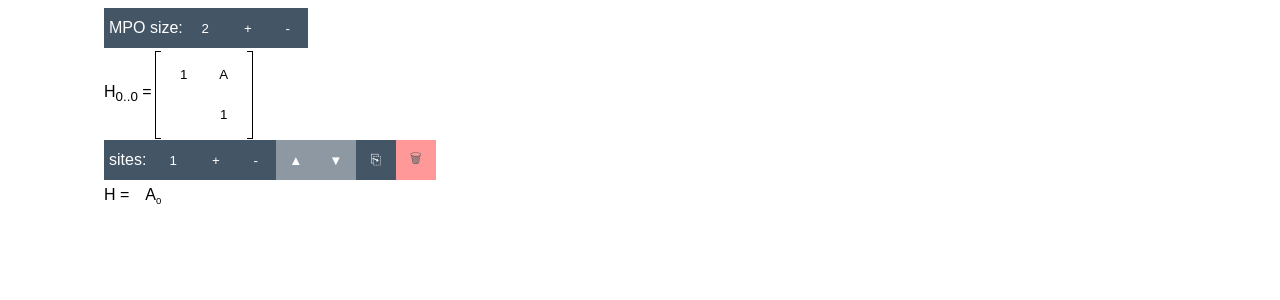
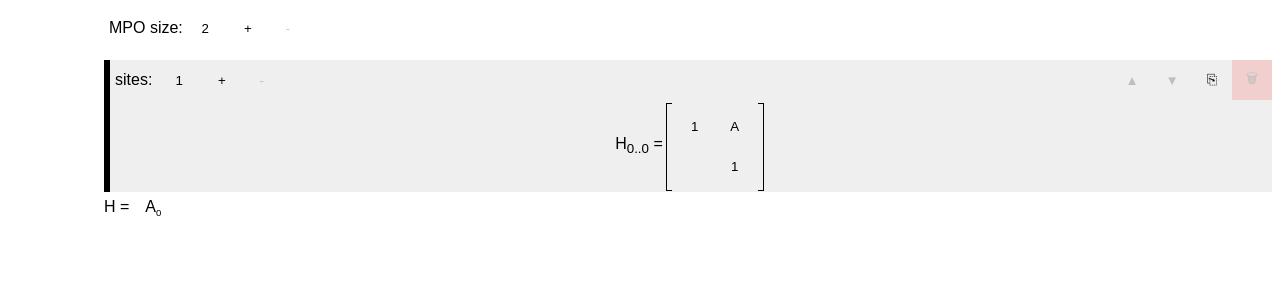
Before and after one commit to pulkin/mpo-constructor, a React (Create React App) app: page / in a window 1280 px wide. Shown: the top 300 px of the page. Built offline with nearby package versions, Linux system fonts and the light colour scheme.

Commit message:
minor fixes and layout adjustments

```diff
--- a/src/App.js
+++ b/src/App.js
@@ -80,7 +80,8 @@ class MainPanel extends React.Component {
             ["1", "A"],
             ["", "1"]
           ],
-          copies: 1
+          copies: 1,
+          uid: 0,
         }
       ]
     };
@@ -89,15 +90,25 @@ class MainPanel extends React.Component {
 
   handleUpdate(ix, board, len) {
     let new_mpo = [...this.state.mpo];
-    new_mpo[ix] = { matrix: board, copies: len };
+    new_mpo[ix].matrix = board;
+    new_mpo[ix].copies = len;
     this.setState({ mpo: new_mpo });
   }
 
   handleClone(ix) {
     let new_mpo = [...this.state.mpo];
-    new_mpo.splice(ix, 0, {
+
+    // Determine unoccupied color
+    let slots = [];
+    new_mpo.forEach(mpo => {slots[mpo.uid] = true});
+    let i = 0;
+    for (i=0; i<slots.length; i++) if (slots[i] === undefined) break;
+    console.log(new_mpo, slots, i);
+
+    new_mpo.splice(ix + 1, 0, {
       copies: 1,
-      matrix: resizeBoard(new_mpo[ix].matrix)
+      matrix: resizeBoard(new_mpo[ix].matrix),
+      uid: i,
     });
     this.setState({ mpo: new_mpo });
   }
@@ -119,7 +130,8 @@ class MainPanel extends React.Component {
       mpo: this.state.mpo.map((el) => {
         return {
           copies: el.copies,
-          matrix: resizeBoard(el.matrix, new_size)
+          matrix: resizeBoard(el.matrix, new_size),
+          uid: el.uid,
         };
       })
     });
@@ -159,6 +171,7 @@ class MainPanel extends React.Component {
               handleMoveUp={this.handleSwap.bind(this, ix, ix - 1)}
               handleMoveDown={this.handleSwap.bind(this, ix, ix + 1)}
               mTerms={default_operators}
+              accent={mpo.uid}
               deleteable={this.state.mpo.length > 1}
               canMoveUp={ix > 0}
               canMoveDown={ix < this.state.mpo.length - 1}
--- a/src/Cell.js
+++ b/src/Cell.js
@@ -152,7 +152,46 @@ export class Board extends React.Component {
     }
     this.boardItems = board_items;
     return (
-      <div className="board-wrapper">
+      <div className={"board-wrapper accent-" + this.props.accent}>
+        <div className="board-wrapper-controls">
+          <NumberScroll
+            min="1"
+            max="99"
+            onChange={this.handleSiteLenUpdate}
+            label="sites: "
+          />
+          <button
+            className="cell push"
+            title="Swap upwards"
+            onClick={this.props.handleMoveUp}
+            disabled={!this.props.canMoveUp}
+          >
+            ▲
+          </button>
+          <button
+            className="cell"
+            title="Swap downwards"
+            onClick={this.props.handleMoveDown}
+            disabled={!this.props.canMoveDown}
+          >
+            ▼
+          </button>
+          <button
+            className="cell"
+            title="Duplicate"
+            onClick={this.props.handleClone}
+          >
+            ⎘
+          </button>
+          <button
+            className="cell cell-caution"
+            title="Remove"
+            onClick={this.props.handleDelete}
+            disabled={!this.props.deleteable}
+          >
+            🗑
+          </button>
+        </div>
         <div className="board-wrapper-equation">
           <div className="board-title">
             <p>
@@ -170,41 +209,6 @@ export class Board extends React.Component {
             <div className="board-rbracket" />
           </div>
         </div>
-        <div className="board-wrapper-equation">
-          <NumberScroll
-            min="1"
-            max="99"
-            onChange={this.handleSiteLenUpdate}
-            label="sites: "
-          />
-          <button
-            className="cell cell-special"
-            onClick={this.props.handleMoveUp}
-            disabled={!this.props.canMoveUp}
-          >
-            ▲
-          </button>
-          <button
-            className="cell cell-special"
-            onClick={this.props.handleMoveDown}
-            disabled={!this.props.canMoveDown}
-          >
-            ▼
-          </button>
-          <button
-            className="cell cell-special"
-            onClick={this.props.handleClone}
-          >
-            ⎘
-          </button>
-          <button
-            className="cell cell-caution"
-            onClick={this.props.handleDelete}
-            disabled={!this.props.deleteable}
-          >
-            🗑
-          </button>
-        </div>
       </div>
     );
   }
--- a/src/NumberScroll.js
+++ b/src/NumberScroll.js
@@ -80,7 +80,7 @@ export default class NumberScroll extends React.Component {
   }
 
   render() {
-    let classes = "scroll-container cell-flex cell-special";
+    let classes = "scroll-container cell-flex";
     if (this.state.val !== this.state.visible_val)
       classes = classes + " scroll-container-invalid";
     return (
@@ -96,10 +96,18 @@ export default class NumberScroll extends React.Component {
           onChange={this.handleChange}
           value={this.state.visible_val}
         />
-        <button className="cell" onClick={this.handlePlus}>
+        <button
+          className="cell"
+          onClick={this.handlePlus}
+          disabled={this.state.val === this.state.max}
+        >
           +
         </button>
-        <button className="cell" onClick={this.handleMinus}>
+        <button
+          className="cell"
+          onClick={this.handleMinus}
+          disabled={this.state.val === this.state.min}
+        >
           -
         </button>
       </div>
--- a/src/styles.css
+++ b/src/styles.css
@@ -31,10 +31,24 @@
 .board-wrapper {
   display: flex;
   flex-direction: column;
+  border-left: 6px solid black;
+  margin-top: 12px;
+  background-color: #00000010;
 }
 
 .board-wrapper-equation {
   display: flex;
+  justify-content: center;
+  width: 100%;
+}
+
+.board-wrapper-controls {
+  display: flex;
+  width: 100%;
+}
+
+.push {
+  margin-left: auto;
 }
 
 .board-wrapper-matrix {
@@ -89,7 +103,7 @@
 }
 
 .cell:disabled {
-  opacity: 0.6;
+  opacity: 0.2;
 }
 
 .operator-panel {
@@ -168,11 +182,6 @@
   -webkit-appearance: none;
   -moz-appearance: none;
   text-overflow: "";
-}
-
-.cell-special {
-  background: #456;
-  color: white;
 }
 
 .cell-caution {
@@ -256,3 +265,67 @@ input {
 sup {
   font-size: 60%;
 }
+
+/* ------- */
+/* Accents */
+/* ------- */
+
+.accent-1 {
+  border-color: #286acc;
+  background-color: #286acc10;
+}
+
+.accent-2 {
+  border-color: #cc2859;
+  background-color: #cc285910;
+}
+
+.accent-3 {
+  border-color: #49cc28;
+  background-color: #49cc2810;
+}
+
+.accent-4 {
+  border-color: #cc8a28;
+  background-color: #cc8a2810;
+}
+
+.accent-5 {
+  border-color: #cc28bb;
+  background-color: #cc28bb10;
+}
+
+.accent-6 {
+  border-color: #289bcc;
+  background-color: #289bcc10;
+}
+
+.accent-7 {
+  border-color: #cc5928;
+  background-color: #cc592810;
+}
+
+.accent-8 {
+  border-color: #cc288a;
+  background-color: #cc288a10;
+}
+
+.accent-9 {
+  border-color: #2839cc;
+  background-color: #2839cc10;
+}
+
+.accent-10 {
+  border-color: #7acc28;
+  background-color: #7acc2810;
+}
+
+.accent-11 {
+  border-color: #cc2828;
+  background-color: #cc282810;
+}
+
+.accent-12 {
+  border-color: #ab28cc;
+  background-color: #ab28cc10;
+}
```
